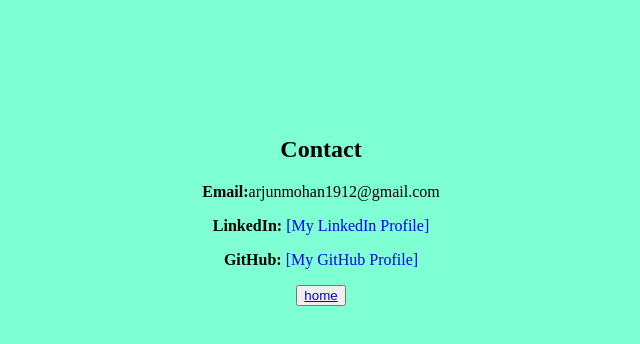
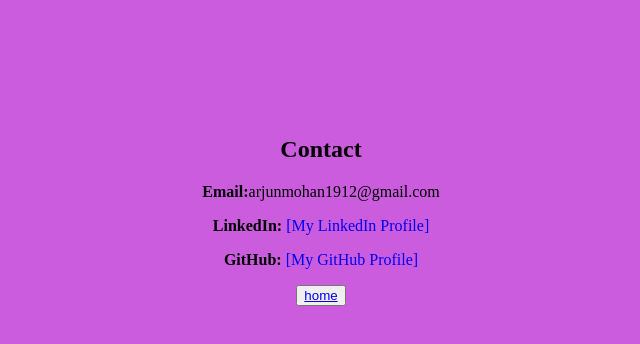
Before and after one commit to ARJUN19122004/PORTFOLIO, a plain HTML site: page contact.html in a window 1280 px wide. Shown: the whole page, without its empty margins (319-959 px from the left). Drawn offline with Linux system fonts and the light colour scheme.

Commit message:
first commit

```diff
--- a/contact.html
+++ b/contact.html
@@ -2,7 +2,7 @@
     <head>
         <title>contact</title>
     </head>
- <body style ='background-color: aquamarine;'>
+ <body style ='background-color: #ca5cdd;'>
     <br><br><br><br><br><br>
     <section style="text-align: center;" id="contact" style="padding: 20px; background:hsla(0, 0%, 100%, 0.555); margin: 20px 0;">
         <h2>Contact</h2>
```
